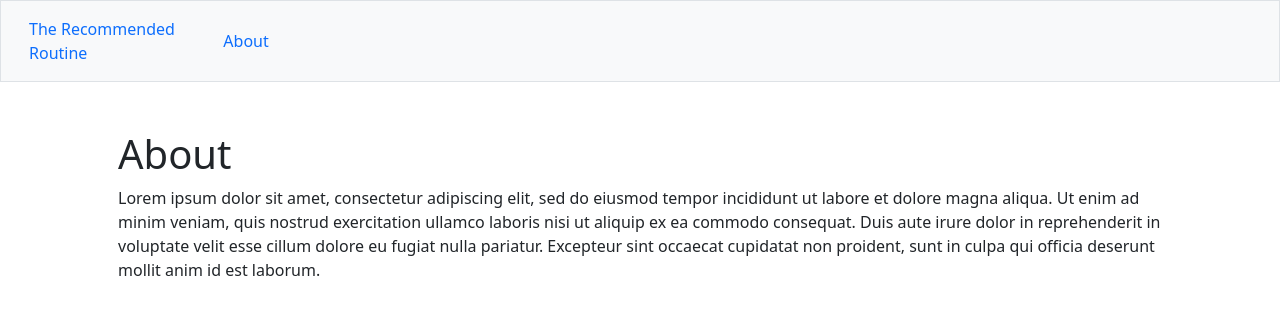
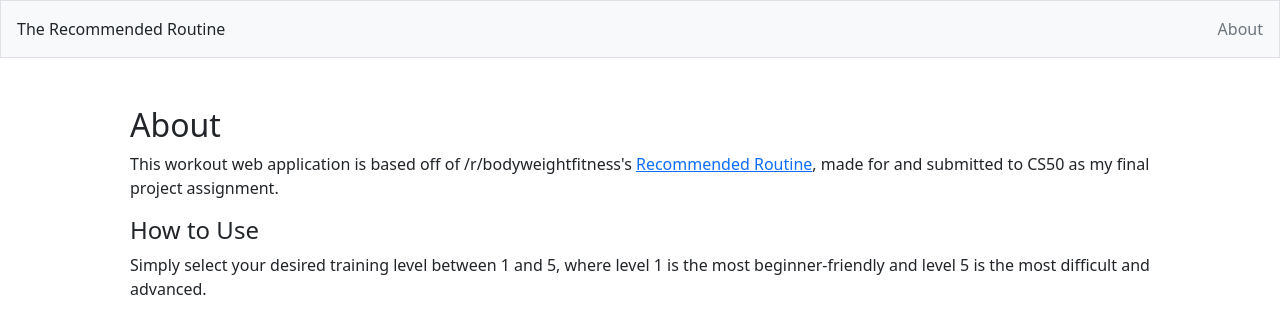
Before and after one commit to nicolasbunjamin/workout, a Flask app: page /about in a window 1280 px wide. Shown: the top 334 px of the page. Run offline with Flask 2, Linux system fonts and the light colour scheme.

Commit message:
Modified CSS and HTML

```diff
--- a/app.py
+++ b/app.py
@@ -3,7 +3,6 @@
 from flask import Flask, flash, redirect, render_template, request
 from flask_session import Session
 from numpy import array_split
-# TODO: import time
 
 app = Flask(__name__)
 
@@ -14,7 +13,7 @@ app.config['TESTING'] = True
 app.config['SECRET_KEY'] = "secret"
 # TODO Implement sessions
 Session(app)
-# Ensure templates are auto-reloaded
+# TODO Ensure templates are auto-reloaded
 app.config["TEMPLATES_AUTO_RELOAD"] = True
 
 
--- a/static/styles.css
+++ b/static/styles.css
@@ -0,0 +1,4 @@
+#instruction-box {
+    margin-top: 50px;
+    height: 250px;
+}
--- a/templates/about.html
+++ b/templates/about.html
@@ -1,15 +1,20 @@
 {% extends "layout.html" %}
 
 {% block main %}
-<h1>About</h1>
-<p>
-    Lorem ipsum dolor sit amet, consectetur adipiscing elit,
-    sed do eiusmod tempor incididunt ut labore et dolore magna aliqua.
-    Ut enim ad minim veniam, quis nostrud exercitation ullamco
-    laboris nisi ut aliquip ex ea commodo consequat.
-    Duis aute irure dolor in reprehenderit in voluptate
-    velit esse cillum dolore eu fugiat nulla pariatur.
-    Excepteur sint occaecat cupidatat non proident,
-    sunt in culpa qui officia deserunt mollit anim id est laborum.
-</p>
+<div class="container-fluid">
+    <h2>About</h2>
+    <p>
+        This workout web application is based off of /r/bodyweightfitness's
+        <a href="https://www.reddit.com/r/bodyweightfitness/wiki/kb/recommended_routine">
+        Recommended Routine</a>, made for and submitted to CS50 as my
+        final project assignment.
+    </p>
+
+    <h4>How to Use</h4>
+    <p>
+        Simply select your desired training level between 1 and 5,
+        where level 1 is the most beginner-friendly and
+        level 5 is the most difficult and advanced.
+    </p>
+</div>
 {% endblock %}
--- a/templates/layout.html
+++ b/templates/layout.html
@@ -9,24 +9,27 @@
         <!-- Bootstrap CSS -->
         <link href="https://cdn.jsdelivr.net/npm/bootstrap@5.1.0/dist/css/bootstrap.min.css" rel="stylesheet" integrity="sha384-KyZXEAg3QhqLMpG8r+8fhAXLRk2vvoC2f3B09zVXn8CA5QIVfZOJ3BCsw2P0p/We" crossorigin="anonymous">
 
-        <!-- My CSS file -->
+        <!-- My CSS -->
         <link href="/static/styles.css" rel="stylesheet">
 
-        <!-- My JavaScript file -->
+        <!-- Bootstrap JavaScript -->
+        <script src="https://cdn.jsdelivr.net/npm/bootstrap@5.1.0/dist/js/bootstrap.bundle.min.js" integrity="sha384-U1DAWAznBHeqEIlVSCgzq+c9gqGAJn5c/t99JyeKa9xxaYpSvHU5awsuZVVFIhvj" crossorigin="anonymous"></script>
+
+        <!-- My JavaScript -->
         {% block head_scripts %}{% endblock %}
 
         <title>The Recommended Routine</title>
     </head>
 
     <body>
-        <nav class="navbar navbar-expand-md navbar-light bg-light border">
-            <div class="container-fluid">
-                <a class="nav-link" href="/">The Recommended Routine</a></li>
-                <a class="nav-link" href="/about">About</a></li>
-            <div class="container-fluid">
+        <nav class="navbar navbar-light bg-light border">
+            <a class="nav-link text-dark" href="/">The Recommended Routine</a>
+            <a class="nav-link text-muted" href="/about">About</a>
         </nav>
         <main class="container p-5">
             {% block main %}{% endblock %}
+
+            <!-- More JavaScript -->
             {% block body_scripts %}{% endblock %}
         </main>
     </body>
```
Also changed, not shown: templates/setup.html (+13 -3 lines), templates/workout.html (+12 -10 lines).
